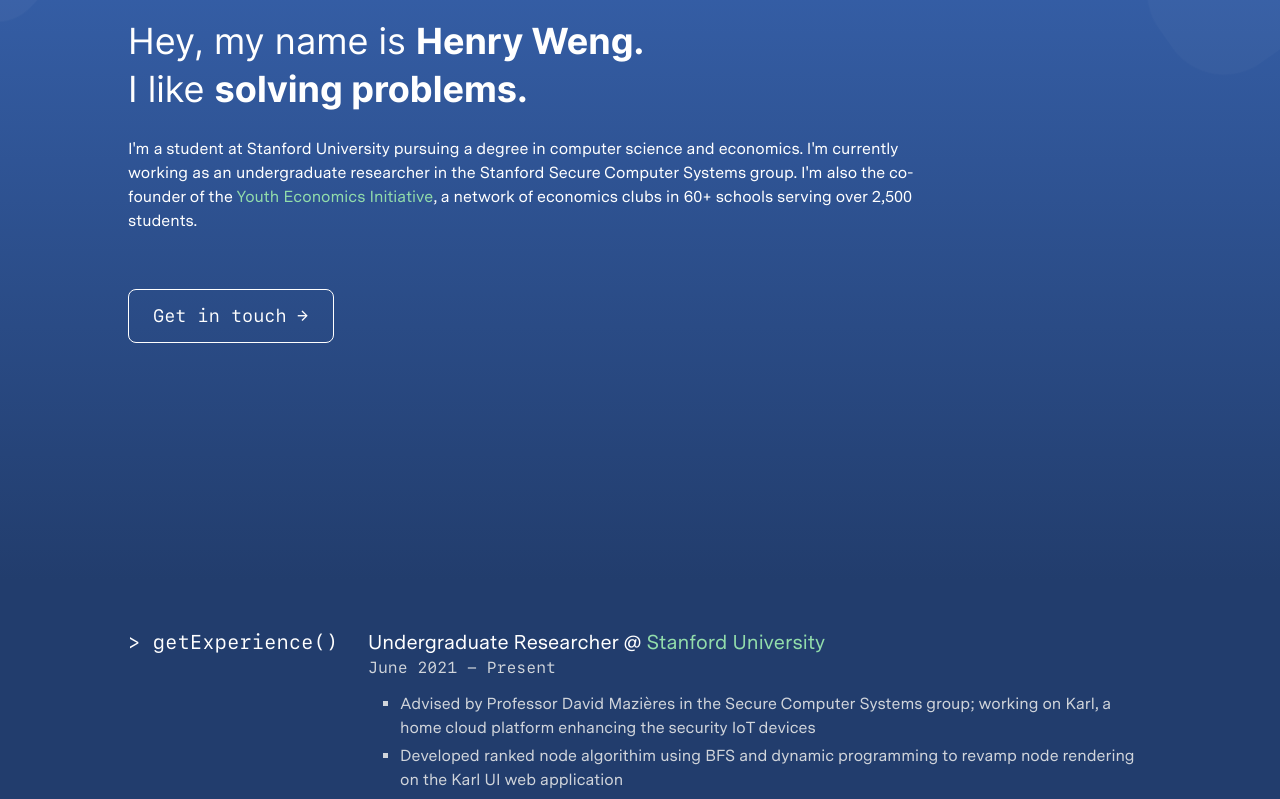
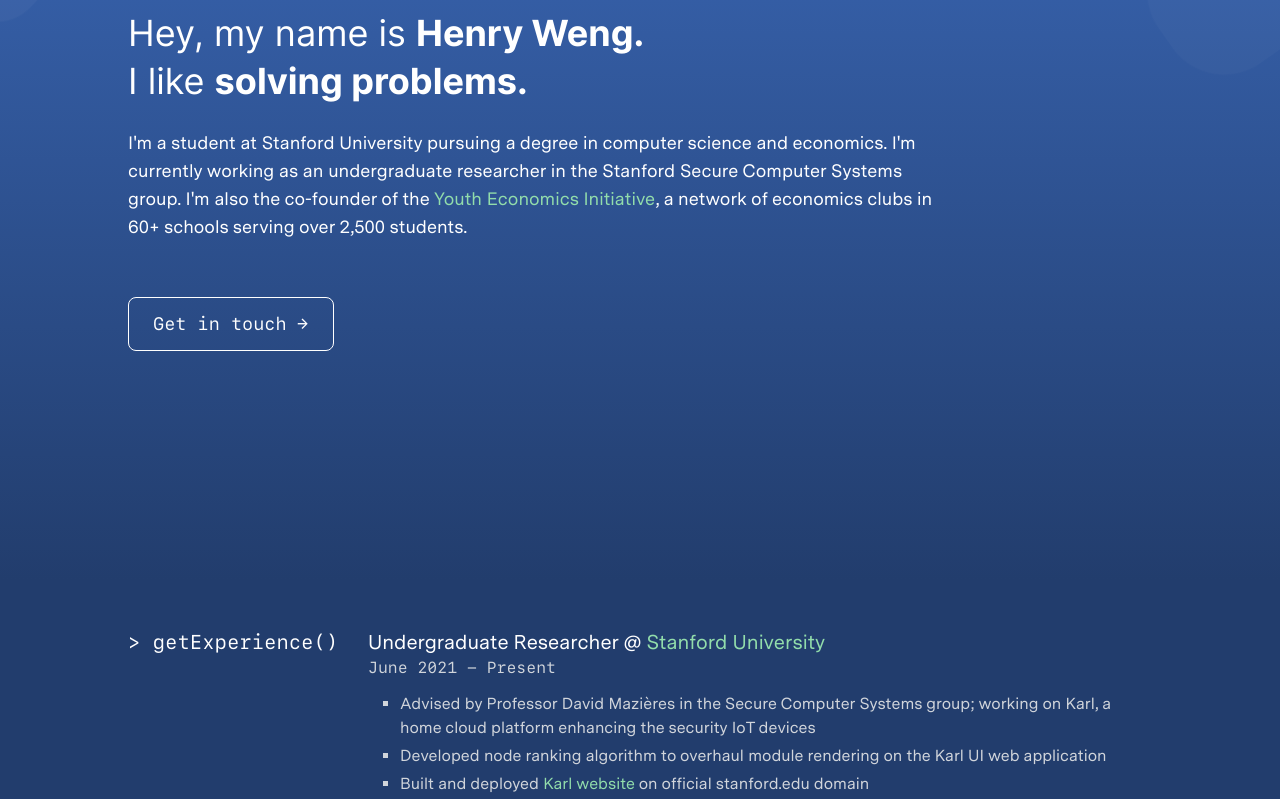
Before and after one commit to henryweng03/personal-site, a React (Create React App) app: page / in a window 1280 px wide. Shown: the part 220-1019 px from the top of the page. Built offline with nearby package versions, Linux system fonts and the light colour scheme.

Commit message:
Changed resume and fixed typo

```diff
--- a/src/index.css
+++ b/src/index.css
@@ -18,7 +18,7 @@ html {
     @apply font-messinasans text-lg text-white sm:text-xl;
   }
   p {
-    @apply font-messinasans text-base text-white;
+    @apply font-messinasans text-base text-white sm:text-lg;
   }
   li {
     @apply font-messinasans text-base text-gray-300 pb-1;
--- a/src/sections/experience.js
+++ b/src/sections/experience.js
@@ -19,7 +19,7 @@ const Experience = () => {
               <li>Advised by Professor David Mazières in the Secure Computer Systems group;
                 working on Karl, a home cloud platform enhancing the security
                 IoT devices</li>
-              <li>Developed ranked node algorithim using BFS and dynamic programming to revamp node rendering on the Karl UI web application</li>
+              <li>Developed node ranking algorithm to overhaul module rendering on the Karl UI web application</li>
               <li>Built and deployed <a href="http://karl.scs.stanford.edu/" className="link" target="_blank" rel="noreferrer">Karl website</a> on official stanford.edu domain</li>
             </ul>
             <div id="yei" className="h-8"></div>
--- a/src/sections/header.js
+++ b/src/sections/header.js
@@ -32,7 +32,7 @@ const Header = () => {
               getSkills()
             </p>
           </a>
-          <a href="/downloads/hwengResume.pdf"  target="_blank">
+          <a href="/downloads/Henry Weng Resume.pdf"  target="_blank">
             <button className="outline-button-sm">
               getResume()
             </button>
```
Also changed, not shown: 1 other file (tests, documents, lock files or other folders).
